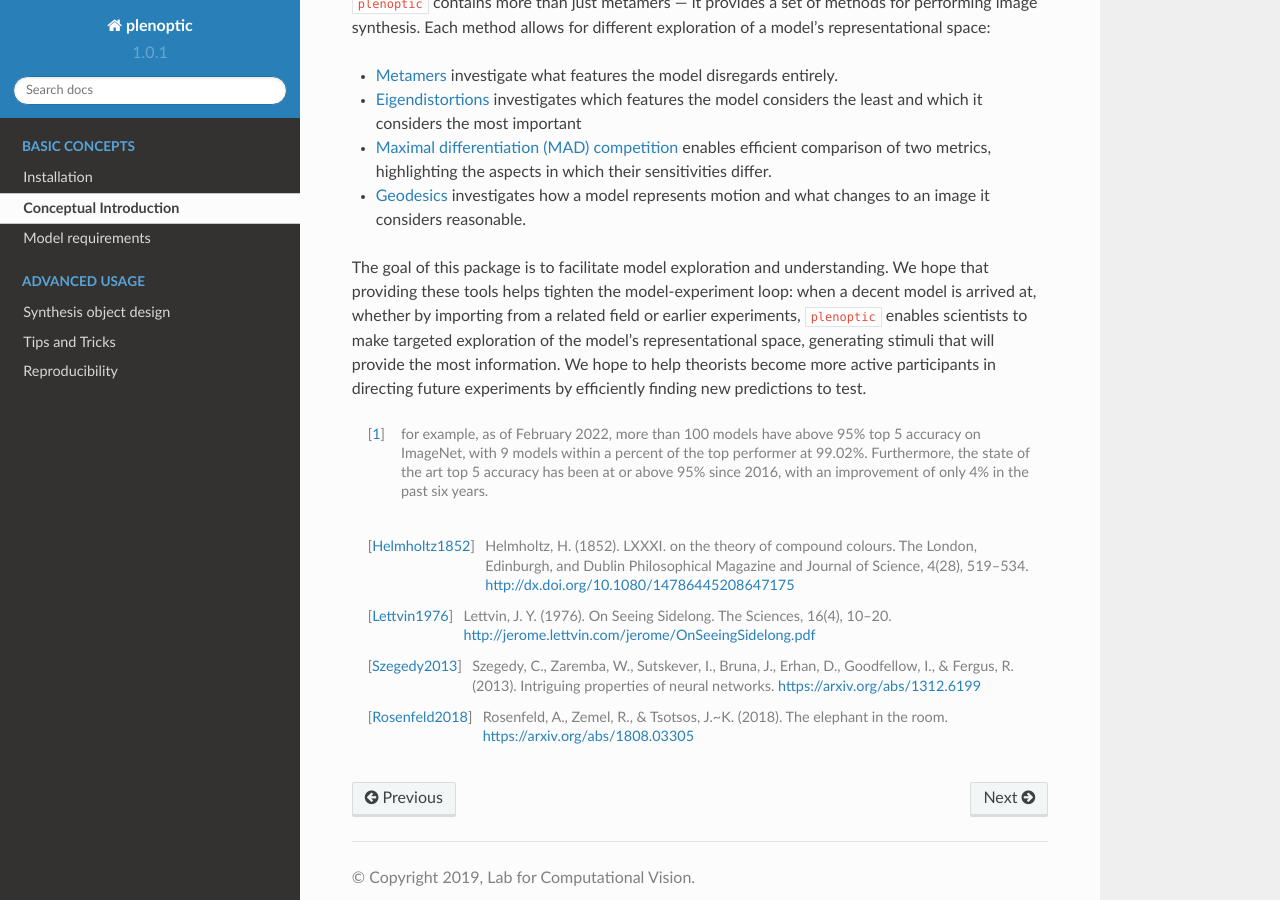
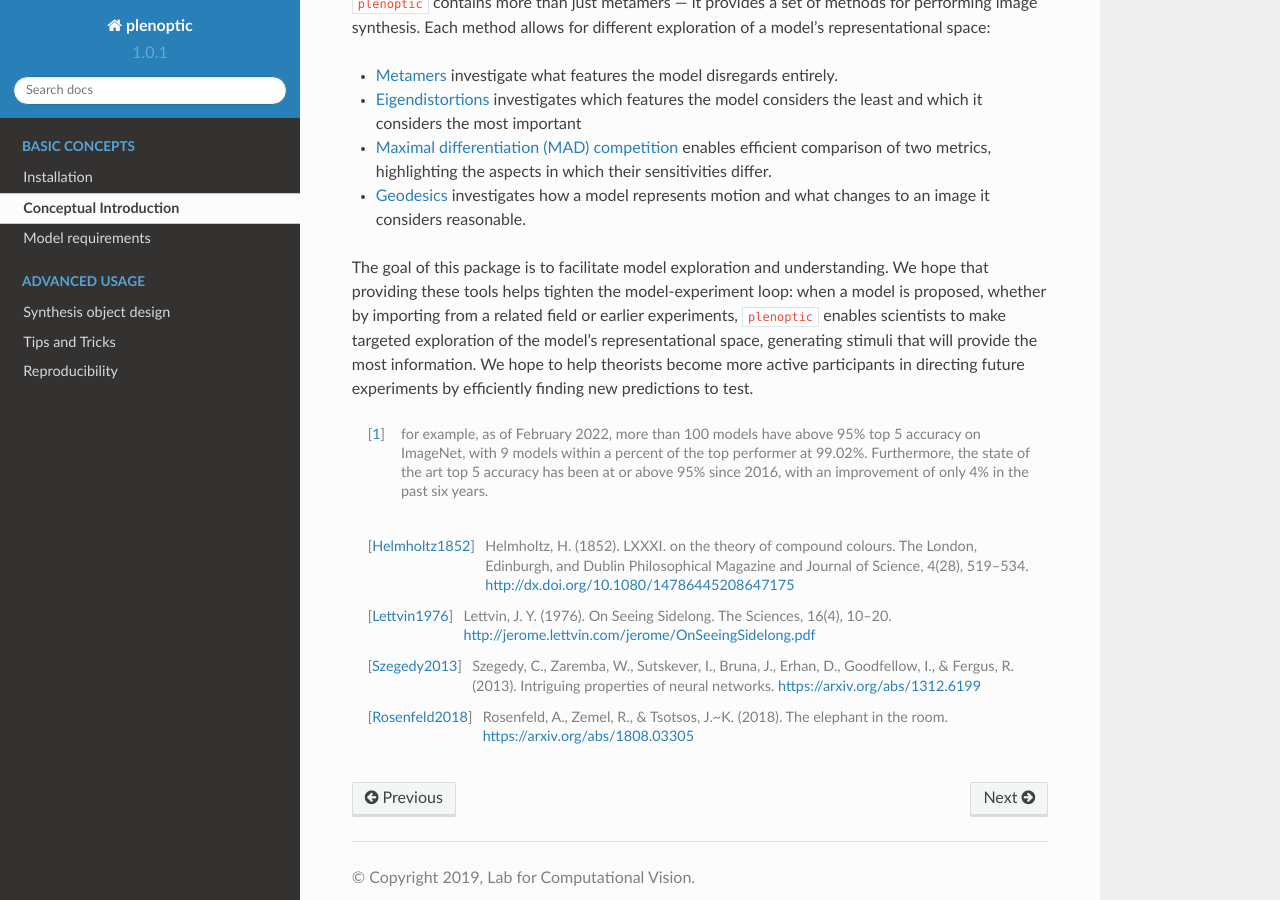
Before and after one commit to plenoptic-org/plenoptic, a Sphinx documentation site: the page built from docs/conceptual_intro.rst, in a window 1280 px wide and 900 px high, scrolled down 5275 px. Built offline with Sphinx 7.4.7 and the Read the Docs theme 2.0.0, drawn with Linux system fonts in a browser that asks for light colours; pages that are not in the unit, such as notebooks, are missing from menus; the version number is read from the project's files by our own code; some of the changed lines change nothing that is shown; some of the changed text lies outside the part shown.

Commit message:
Update conceptual_intro.rst

```diff
--- a/docs/conceptual_intro.rst
+++ b/docs/conceptual_intro.rst
@@ -17,9 +17,9 @@
 .. _synthesis-schematic:
 .. figure:: images/model_sim-fit-infer.svg
    :figwidth: 100%
-   :alt: Schematic describing relationship between simulate, fit, and synthesis.
+   :alt: Schematic describing relationship between simulate, fit, and synthesize.
 
-   Schematic describing relationship between simulate, fit, and synthesis.
+   Schematic describing relationship between simulate, fit, and synthesize.
 
 Computational models transform a stimulus :math:`s` to a response :math:`r`
 (we often refer to :math:`r` as the model's representation of :math:`s`), based
@@ -216,7 +216,7 @@
 
 The goal of this package is to facilitate model exploration and understanding.
 We hope that providing these tools helps tighten the model-experiment loop: when
-a decent model is arrived at, whether by importing from a related field or
+a model is proposed, whether by importing from a related field or
 earlier experiments, ``plenoptic`` enables scientists to make targeted
 exploration of the model's representational space, generating stimuli that will
 provide the most information. We hope to help theorists become more active
```
